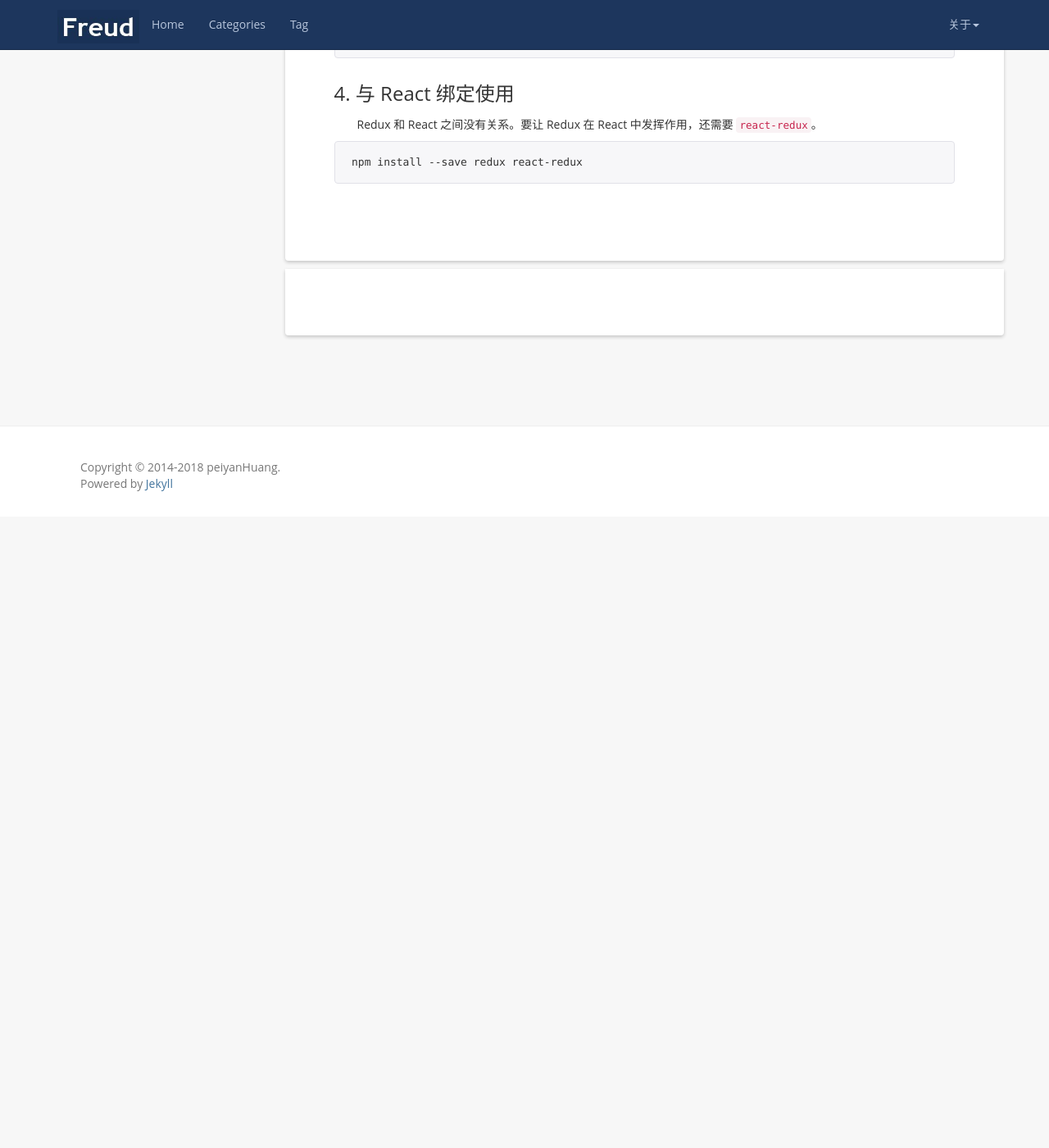
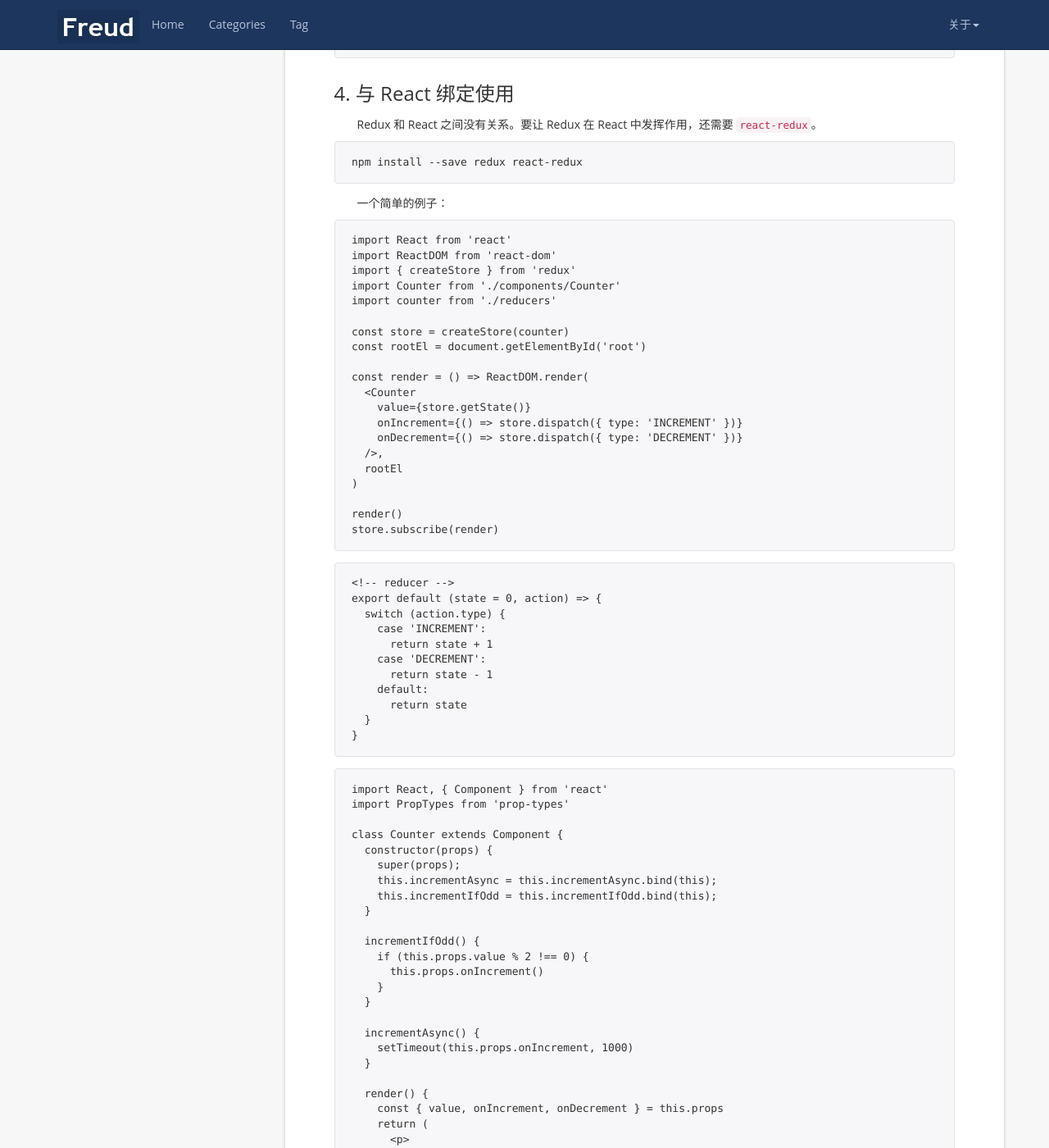
Before and after one commit to peiyanhuang/MyBlog, a Jekyll site: the page built from _posts/2018-12-12-Redux.md, in a window 1280 px wide and 1400 px high, scrolled down 3942 px. Shown: the whole window at 82% size. Built offline with Jekyll 4.4.1, drawn with Linux system fonts in a browser that asks for light colours; nearby versions of some CDN libraries; before the commit the page ends 4572 px from its top, so only the background shows below that; some of the changed text lies outside the part shown.

Commit message:
@update: redux

````diff
--- a/_posts/2018-12-12-Redux.md
+++ b/_posts/2018-12-12-Redux.md
@@ -189,3 +189,98 @@ Redux 和 React 之间没有关系。要让 Redux 在 React 中发挥作用，
 ```js
 npm install --save redux react-redux
 ```
+
+一个简单的例子：
+
+```jsx
+import React from 'react'
+import ReactDOM from 'react-dom'
+import { createStore } from 'redux'
+import Counter from './components/Counter'
+import counter from './reducers'
+
+const store = createStore(counter)
+const rootEl = document.getElementById('root')
+
+const render = () => ReactDOM.render(
+  <Counter
+    value={store.getState()}
+    onIncrement={() => store.dispatch({ type: 'INCREMENT' })}
+    onDecrement={() => store.dispatch({ type: 'DECREMENT' })}
+  />,
+  rootEl
+)
+
+render()
+store.subscribe(render)
+```
+
+```js
+<!-- reducer -->
+export default (state = 0, action) => {
+  switch (action.type) {
+    case 'INCREMENT':
+      return state + 1
+    case 'DECREMENT':
+      return state - 1
+    default:
+      return state
+  }
+}
+```
+
+```jsx
+import React, { Component } from 'react'
+import PropTypes from 'prop-types'
+
+class Counter extends Component {
+  constructor(props) {
+    super(props);
+    this.incrementAsync = this.incrementAsync.bind(this);
+    this.incrementIfOdd = this.incrementIfOdd.bind(this);
+  }
+
+  incrementIfOdd() {
+    if (this.props.value % 2 !== 0) {
+      this.props.onIncrement()
+    }
+  }
+
+  incrementAsync() {
+    setTimeout(this.props.onIncrement, 1000)
+  }
+
+  render() {
+    const { value, onIncrement, onDecrement } = this.props
+    return (
+      <p>
+        Clicked: {value} times
+        {' '}
+        <button onClick={onIncrement}>
+          +
+        </button>
+        {' '}
+        <button onClick={onDecrement}>
+          -
+        </button>
+        {' '}
+        <button onClick={this.incrementIfOdd}>
+          Increment if odd
+        </button>
+        {' '}
+        <button onClick={this.incrementAsync}>
+          Increment async
+        </button>
+      </p>
+    )
+  }
+}
+
+Counter.propTypes = {
+  value: PropTypes.number.isRequired,
+  onIncrement: PropTypes.func.isRequired,
+  onDecrement: PropTypes.func.isRequired
+}
+
+export default Counter
+```
````
Also changed, not shown: other parts of _posts/2018-12-12-Redux.md (+1 -1 lines).
